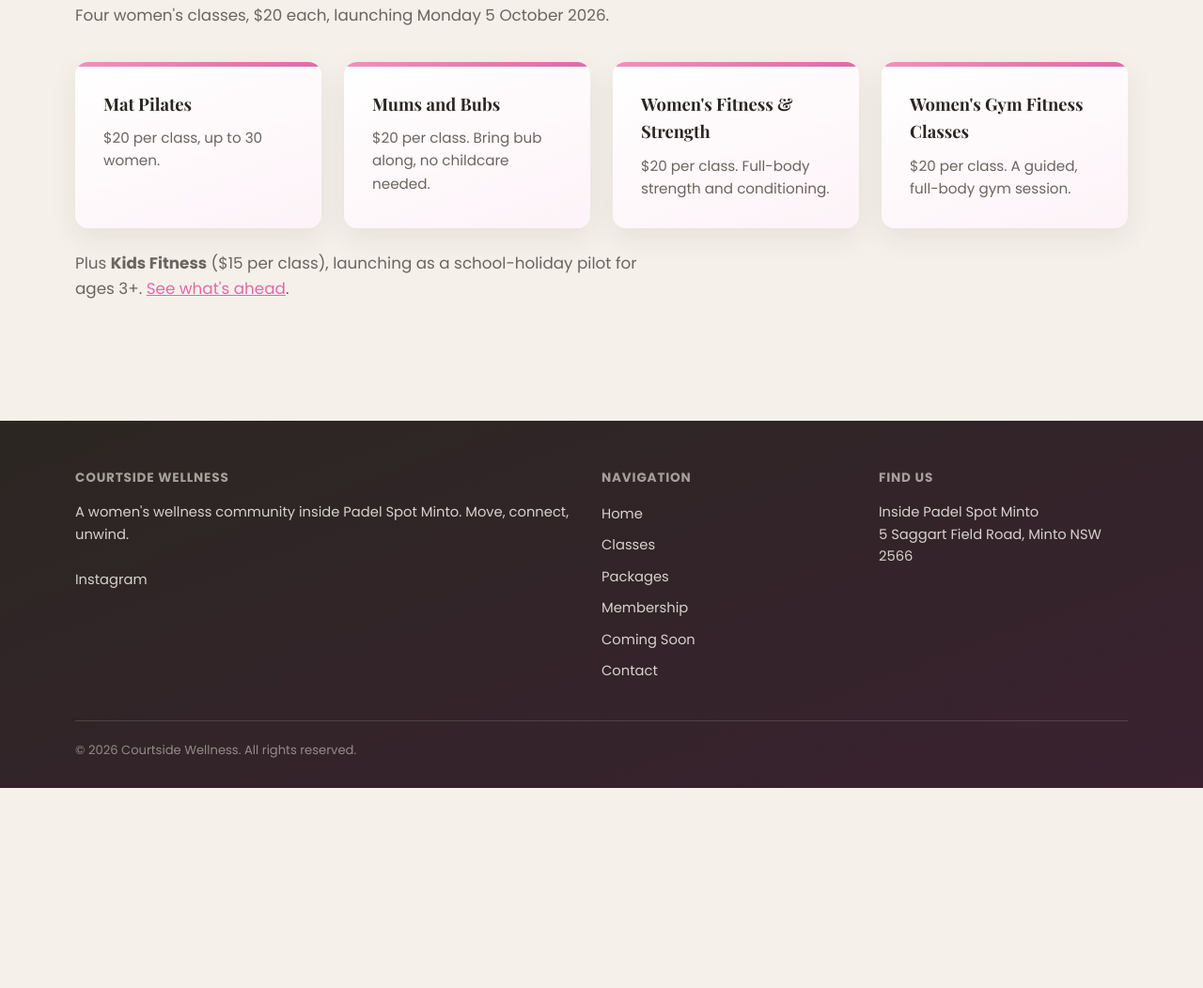
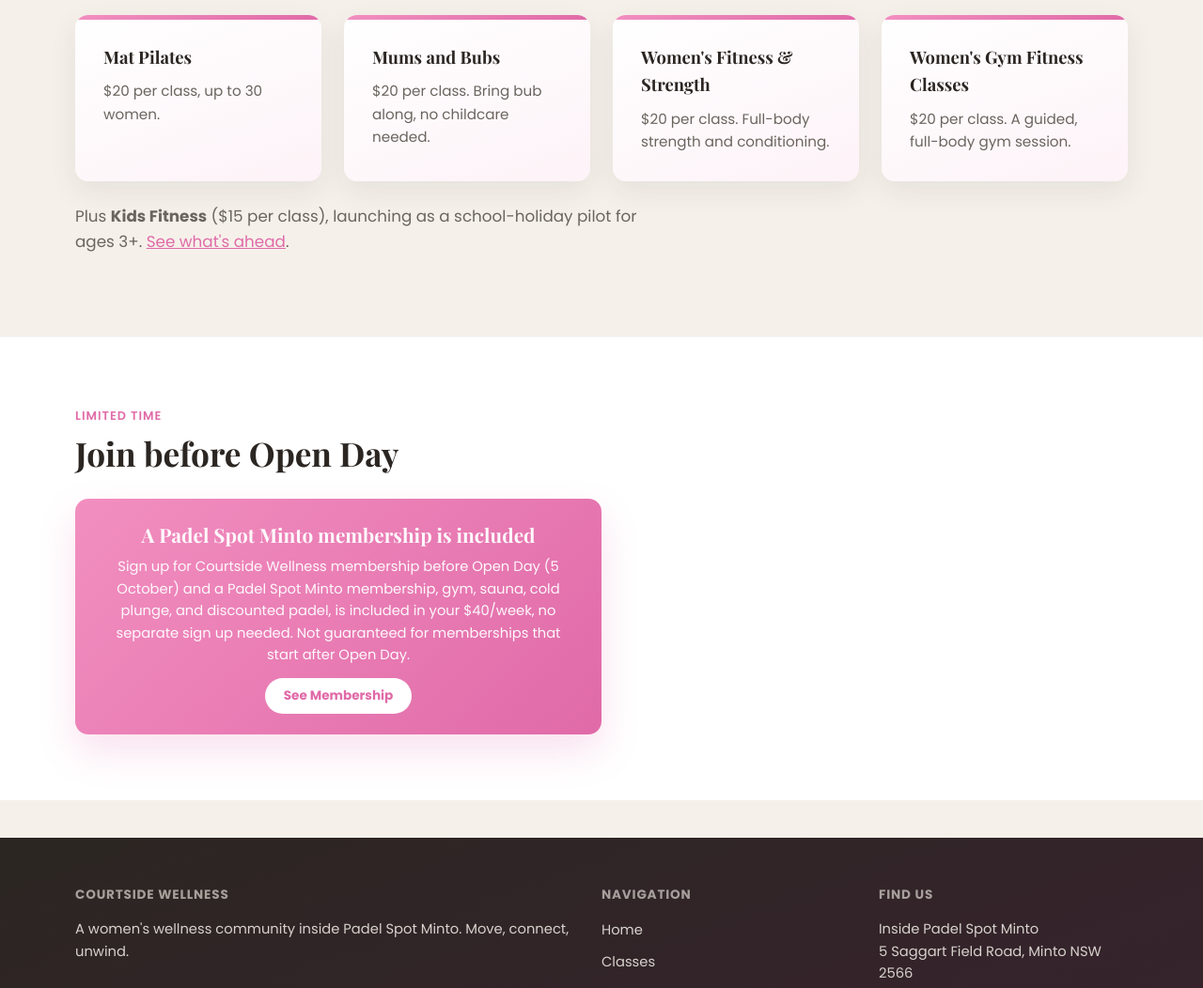
Before and after one commit to omz1998/courtsideWellness, a plain HTML site: page index.html in a window 1280 px wide. Shown: the part 1878-2930 px from the top of the page at 94% size. Before the commit the page ends 2717 px from the top, so only its background shows below. Drawn offline with nearby package versions, Linux system fonts and the light colour scheme; no server answers.

Commit message:
Split Open Day and membership offer into separate banners, fix misleading wording

```diff
--- a/index.html
+++ b/index.html
@@ -44,8 +44,7 @@
   <p class="hero-meta">Women's classes $20 flat · Launching Monday 5 October 2026 · 5 Saggart Field Road, Minto NSW 2566</p>
   <div class="promo-banner" style="max-width: 560px; margin: 24px auto 0;">
     <p class="promo-title">Open Day · Monday 5 October</p>
-    <p>First sessions, an on-the-day event, and a giveaway. Sign up before then and Padel Spot Minto access is included free.</p>
-    <a href="membership.html">Join Now</a>
+    <p>First sessions, an on-the-day event, and a giveaway. More details coming soon.</p>
   </div>
 </section>
 
@@ -98,6 +97,18 @@
   </div>
 </section>
 
+<section>
+  <div class="section-inner reveal">
+    <span class="section-label">Limited Time</span>
+    <h2>Join before Open Day</h2>
+    <div class="promo-banner" style="max-width: 560px; margin-top: 20px;">
+      <p class="promo-title">A Padel Spot Minto membership is included</p>
+      <p>Sign up for Courtside Wellness membership before Open Day (5 October) and a Padel Spot Minto membership, gym, sauna, cold plunge, and discounted padel, is included in your $40/week, no separate sign up needed. Not guaranteed for memberships that start after Open Day.</p>
+      <a href="membership.html">See Membership</a>
+    </div>
+  </div>
+</section>
+
 <footer class="site-footer">
   <div class="footer-grid">
     <div>
```
Also changed, not shown: membership.html (+2 -2 lines).
